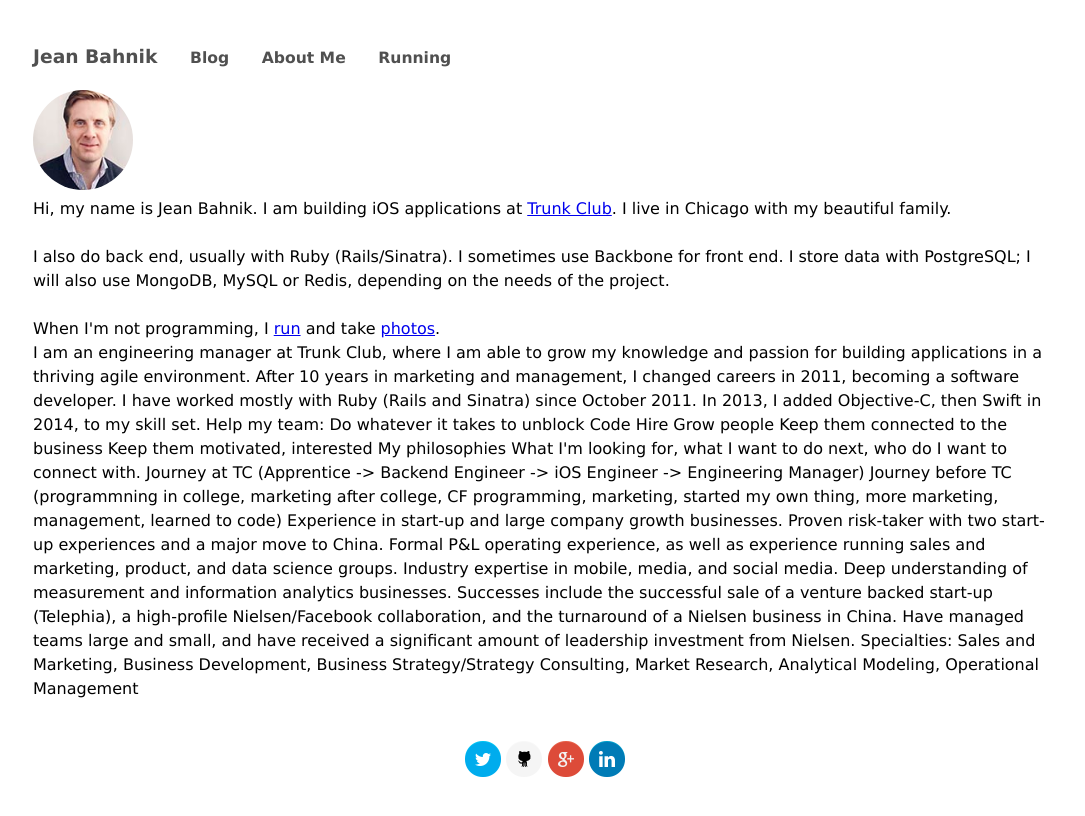
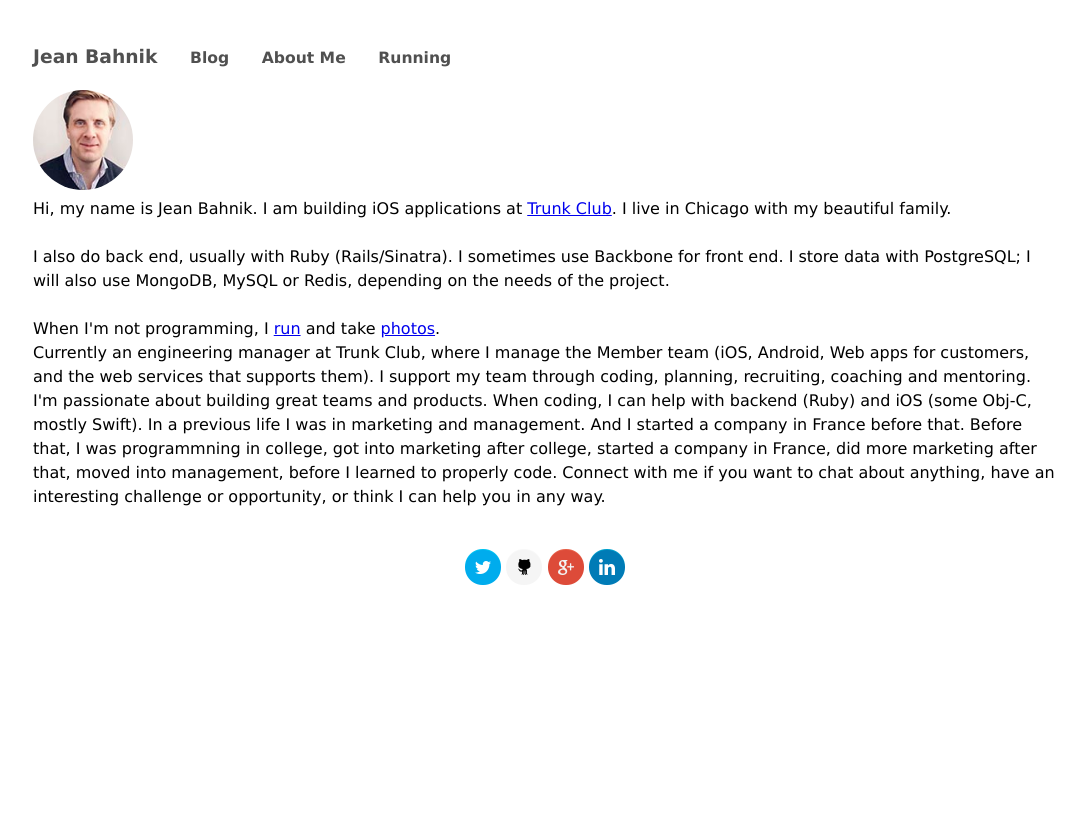
Before and after one commit to jeanbahnik/jeanbahnik.github.io, a Jekyll site: the page built from about/index.html, in a window 1280 px wide. Shown: the top 816 px of the page, without its empty margins (95-1180 px from the left). Built offline with Jekyll 4.4.1, drawn with Linux system fonts in a browser that asks for light colours.

Commit message:
improvemnents, needs EB review

```diff
--- a/about/index.html
+++ b/about/index.html
@@ -11,25 +11,11 @@ layout: default
   When I'm not programming, I <a href="races.html">run</a> and take <a href="http://500px.com/jeanbahnik">photos</a>.
 </section>
 
+Currently an engineering manager at Trunk Club, where I manage the Member team (iOS, Android, Web apps for customers, and the web services that supports them).
+I support my team through coding, planning, recruiting, coaching and mentoring. I'm passionate about building great teams and products. When coding, I can help with backend (Ruby) and iOS (some Obj-C, mostly Swift).
 
+In a previous life I was in marketing and management. And I started a company in France before that.
+<!-- OR: -->
+Before that, I was programmning in college, got into marketing after college, started a company in France, did more marketing after that, moved into management, before I learned to properly code.
 
-I am an engineering manager at Trunk Club, where I am able to grow my knowledge and passion for building applications in a thriving agile environment. After 10 years in marketing and management, I changed careers in 2011, becoming a software developer. I have worked mostly with Ruby (Rails and Sinatra) since October 2011. In 2013, I added Objective-C, then Swift in 2014, to my skill set.
-
-Help my team:
-Do whatever it takes to unblock
-Code
-Hire
-Grow people
-Keep them connected to the business
-Keep them motivated, interested
-
-My philosophies
-
-What I'm looking for, what I want to do next, who do I want to connect with.
-
-Journey at TC (Apprentice -> Backend Engineer -> iOS Engineer -> Engineering Manager)
-Journey before TC (programmning in college, marketing after college, CF programming, marketing, started my own thing, more marketing, management, learned to code)
-
-
-Experience in start-up and large company growth businesses. Proven risk-taker with two start-up experiences and a major move to China. Formal P&L operating experience, as well as experience running sales and marketing, product, and data science groups. Industry expertise in mobile, media, and social media. Deep understanding of measurement and information analytics businesses. Successes include the successful sale of a venture backed start-up (Telephia), a high-profile Nielsen/Facebook collaboration, and the turnaround of a Nielsen business in China. Have managed teams large and small, and have received a significant amount of leadership investment from Nielsen.
-Specialties: Sales and Marketing, Business Development, Business Strategy/Strategy Consulting, Market Research, Analytical Modeling, Operational Management
+Connect with me if you want to chat about anything, have an interesting challenge or opportunity, or think I can help you in any way.
```
